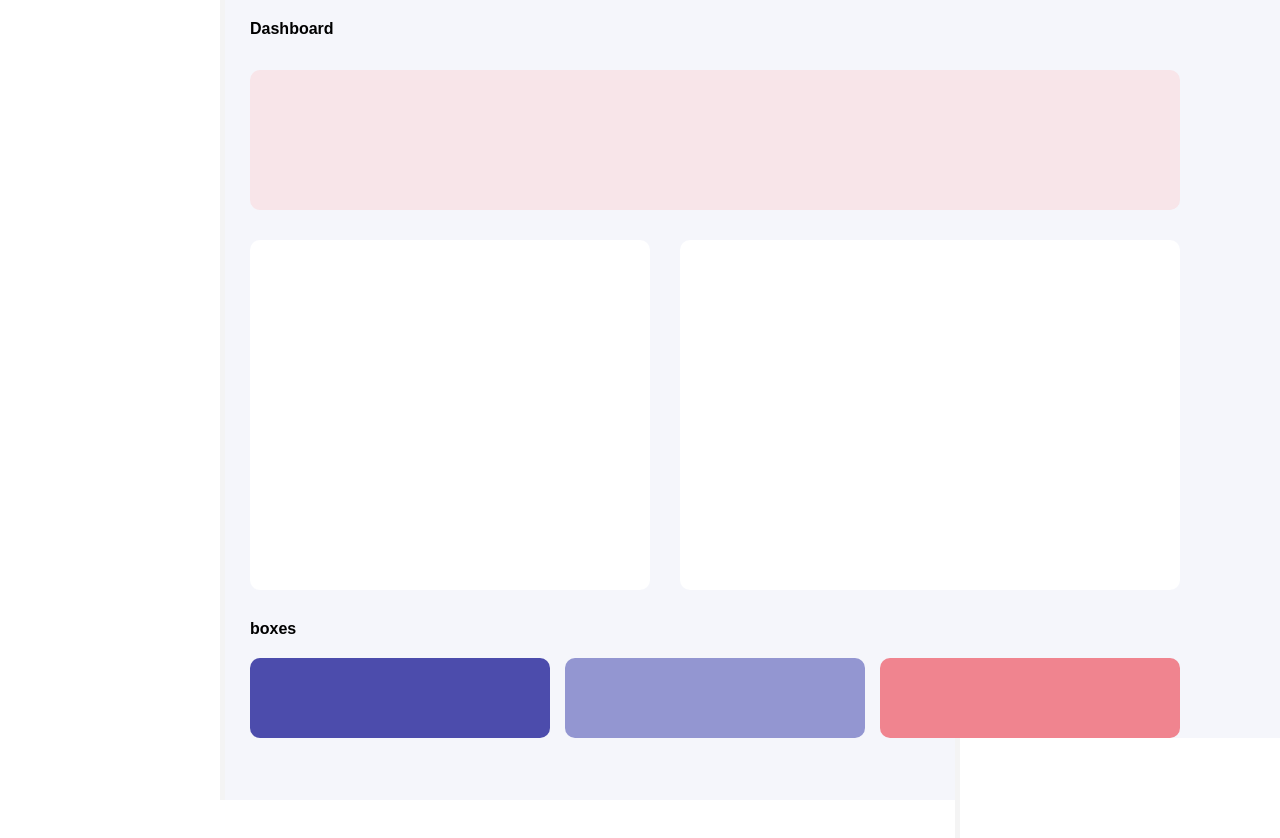
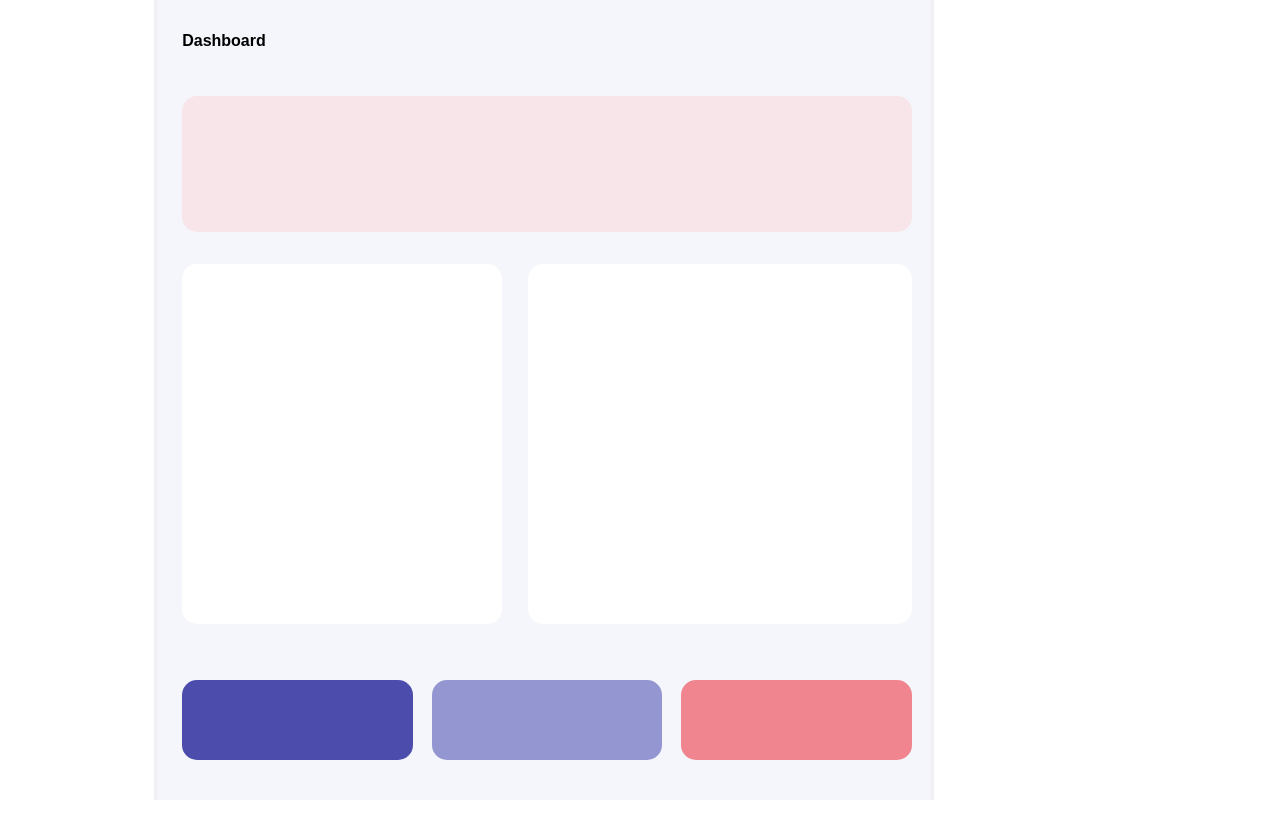
Before and after one commit to thabumon/task5, a plain HTML site: page index.html in a window 1280 px wide. After the commit the page ends 800 px from the top, so only its background shows below. Drawn offline with Linux system fonts and the light colour scheme.

Commit message:
Add files via upload

```diff
--- a/index.html
+++ b/index.html
@@ -29,7 +29,7 @@
             </div>
             <div class="footer">
                 <div class="f-Header">
-                    <h4>boxes</h4>
+                    <h4></h4>
                 </div>
                 <div class="Box">
                     <div class="Box1">
--- a/style.css
+++ b/style.css
@@ -3,32 +3,31 @@
     font-family: 'Poppins', sans-serif;
 }
 .main{
-    width: 100%;
+    width: 100vw;
     height: 100vh;
     background: #f5f6fb;
 }
 .left{
-    box-shadow: 5px 0px #f4f4f4;
+    border-right: 3px solid #f1f1f3;
     background: white;
     height: 100vh;
-    width: 220px;
+    width: 12vw;
     float: left;
 }
 .middle{
     float: left;
 }
 .right{
-    box-shadow: -5px 0px #f4f4f4;
+    border-left: 3px solid #f1f1f3;
     background: white;
     height: 100vh;
-    width: 320px;
+    width: 27vw;
     float: right;
-    background: white;
 }
 .header{
     float: left;
-    margin-left: 30px;
-    margin-top: 20px;
+    margin-left: 2vw;
+    margin-top: 4vh;
     position: absolute;
 }
 .centre{
@@ -36,66 +35,65 @@
 }
 .TopBox{
     background: #f8e5e9;
-    height: 140px;
-    width: 930px;
+    height: 17vh;
+    width: 57vw;
     float: left;
-    margin-top: 70px;
-    margin-left: 30px;
-    border-radius: 10px;
+    margin-top: 12vh;
+    margin-left: 2vw;
+    border-radius: 15px;
 }
 .middleBox{
-    margin-left: 30px;
-    margin-top: 240px;
+    margin-left: 2vw;
+    margin-top: 33vh;
 }
 .LeftBox{
     float: left;
-    height: 350px;
-    width: 400px;
+    height: 45vh;
+    width: 25vw;
     background: white;
-    border-radius: 10px;
+    border-radius: 15px;
 }
 .RightBox{
     float: left;
-    height: 350px;
-    width: 500px;
+    height: 45vh;
+    width: 30vw;
     background: white;
-    border-radius: 10px;
-    margin-left: 30px;
+    border-radius: 15px;
+    margin-left: 2vw;
 }
 .footer{
-    margin-left: 30px;
-    margin-top: 620px;
-    width: 930px;
+    margin-left: 2vw;
+    margin-top: 82vh;
+    width: 57vw;
 }
 .f-Header{
     float: left;
 }
 .Box{
     float: left;
-    height: 80px;
-    width: 930px;
-    margin-top: 20px;
+    width: 57vw;
+    margin-top: 3vh;
 }
 .Box1{
     float: left;
     background: #4c4cac;
-    height: 80px;
-    width: 300px;
-    border-radius: 10px;
+    height: 10vh;
+    width: 18vw;
+    border-radius: 15px;
 }
 .Box2{
-    margin-left: 15px;
+    margin-left: 1.5vw;
     float: left;
     background: #9396d1;
-    height: 80px;
-    width: 300px;
-    border-radius: 10px;
+    height: 10vh;
+    width: 18vw;
+    border-radius: 15px;
 }
 .Box3{
-    margin-left: 15px;
+    margin-left: 1.5vw;
     float: left;
     background: #f0848f;
-    height: 80px;
-    width: 300px;
-    border-radius: 10px;
+    height: 10vh;
+    width: 18vw;
+    border-radius: 15px;
 }
```
